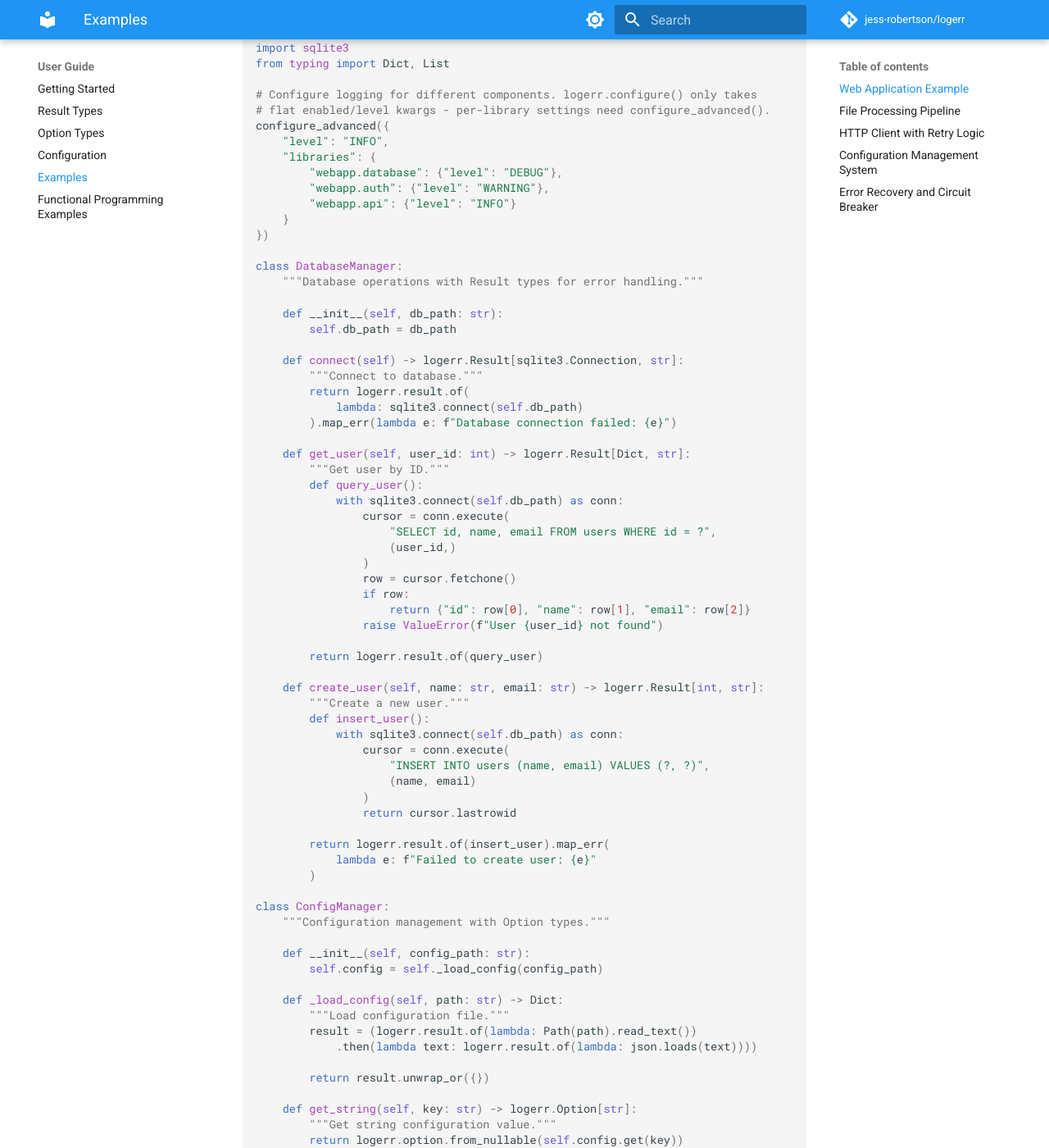
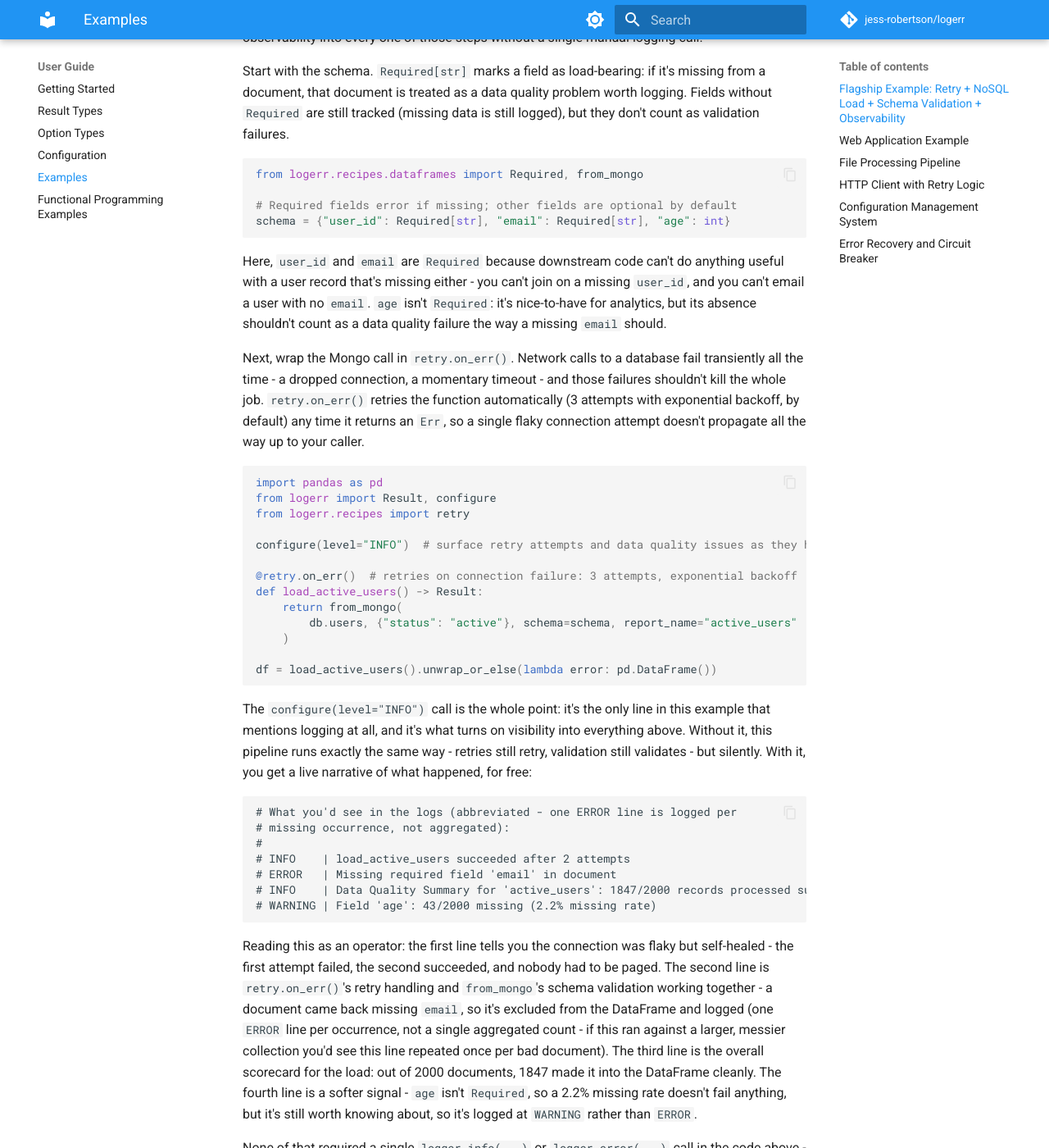
Before and after one commit to jesserobertson/logerr, an MkDocs documentation site: the page built from docs/guide/examples.md, in a window 1280 px wide and 1400 px high, scrolled down 449 px. Shown: the whole window at 82% size. Built offline with MkDocs 1.6.1 and Material for MkDocs 9.7.7, drawn with Linux system fonts in a browser that asks for light colours; comment, search, counter and statistics services are not loaded; some of the changed text lies outside the part shown.

Commit message:
Simplify README examples with a flagship pipeline (Task 12b)
Prove the "errors are automatically logged" claim with a runnable
Quick Start doctest, and replace the four separate Examples
subsections with a single flagship pipeline (retry + NoSQL load +
schema validation + observability) that shows all three logerr
features working together with zero manual logging calls. Add the
matching narrated walkthrough to docs/guide/examples.md.

The Quick Start doctest explicitly passes enabled=True alongside
level="ERROR" so it stays self-contained and doesn't depend on no
other doctest in the suite leaking enabled=False global state.

````diff
--- a/docs/guide/examples.md
+++ b/docs/guide/examples.md
@@ -1,6 +1,89 @@
 # Examples
 
 This page contains real-world examples showing how to use `logerr` effectively in different scenarios.
+
+## Flagship Example: Retry + NoSQL Load + Schema Validation + Observability
+
+This is the example that best shows off what `logerr` is actually *for*. It's
+a small "full-stack" pipeline - pull active users out of MongoDB, retry on
+transient connection failures, validate the documents against a schema, and
+load the result into a `pandas` DataFrame - and it gets full observability
+into every one of those steps without a single manual logging call.
+
+Start with the schema. `Required[str]` marks a field as load-bearing: if it's
+missing from a document, that document is treated as a data quality problem
+worth logging. Fields without `Required` are still tracked (missing data is
+still logged), but they don't count as validation failures.
+
+```python
+from logerr.recipes.dataframes import Required, from_mongo
+
+# Required fields error if missing; other fields are optional by default
+schema = {"user_id": Required[str], "email": Required[str], "age": int}
+```
+
+Here, `user_id` and `email` are `Required` because downstream code can't do
+anything useful with a user record that's missing either - you can't join on
+a missing `user_id`, and you can't email a user with no `email`. `age` isn't
+`Required`: it's nice-to-have for analytics, but its absence shouldn't count
+as a data quality failure the way a missing `email` should.
+
+Next, wrap the Mongo call in `retry.on_err()`. Network calls to a database
+fail transiently all the time - a dropped connection, a momentary timeout -
+and those failures shouldn't kill the whole job. `retry.on_err()` retries the
+function automatically (3 attempts with exponential backoff, by default) any
+time it returns an `Err`, so a single flaky connection attempt doesn't
+propagate all the way up to your caller.
+
+```python
+import pandas as pd
+from logerr import Result, configure
+from logerr.recipes import retry
+
+configure(level="INFO")  # surface retry attempts and data quality issues as they happen
+
+@retry.on_err()  # retries on connection failure: 3 attempts, exponential backoff
+def load_active_users() -> Result:
+    return from_mongo(
+        db.users, {"status": "active"}, schema=schema, report_name="active_users"
+    )
+
+df = load_active_users().unwrap_or_else(lambda error: pd.DataFrame())
+```
+
+The `configure(level="INFO")` call is the whole point: it's the only line in
+this example that mentions logging at all, and it's what turns on visibility
+into everything above. Without it, this pipeline runs exactly the same way -
+retries still retry, validation still validates - but silently. With it, you
+get a live narrative of what happened, for free:
+
+```
+# What you'd see in the logs (abbreviated - one ERROR line is logged per
+# missing occurrence, not aggregated):
+#
+# INFO    | load_active_users succeeded after 2 attempts
+# ERROR   | Missing required field 'email' in document
+# INFO    | Data Quality Summary for 'active_users': 1847/2000 records processed successfully (92.4% success rate)
+# WARNING | Field 'age': 43/2000 missing (2.2% missing rate)
+```
+
+Reading this as an operator: the first line tells you the connection was
+flaky but self-healed - the first attempt failed, the second succeeded, and
+nobody had to be paged. The second line is `retry.on_err()`'s retry handling
+and `from_mongo`'s schema validation working together - a document came back
+missing `email`, so it's excluded from the DataFrame and logged (one `ERROR`
+line per occurrence, not a single aggregated count - if this ran against a
+larger, messier collection you'd see this line repeated once per bad
+document). The third line is the overall scorecard for the load: out of 2000
+documents, 1847 made it into the DataFrame cleanly. The fourth line is a
+softer signal - `age` isn't `Required`, so a 2.2% missing rate doesn't fail
+anything, but it's still worth knowing about, so it's logged at `WARNING`
+rather than `ERROR`.
+
+None of that required a single `logger.info(...)` or `logger.error(...)`
+call in the code above - it's a direct consequence of using `logerr`'s Result
+type, `retry.on_err()`, and `from_mongo()` together, with logging turned on
+via `configure()`.
 
 ## Web Application Example
 
````
Also changed, not shown: README.md (+47 -116 lines).
